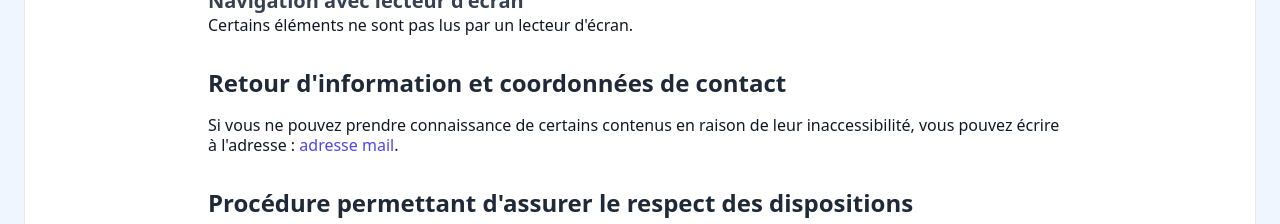
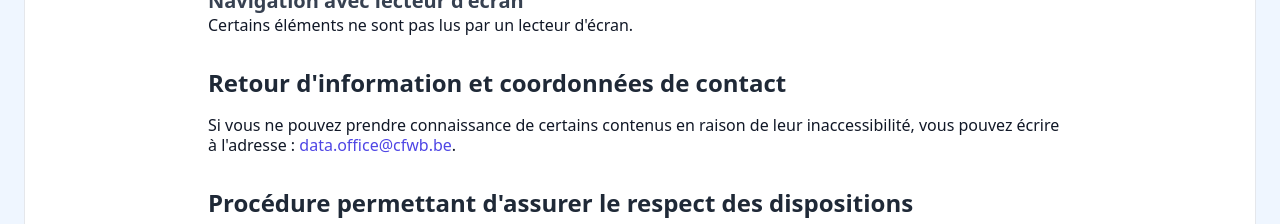
Before and after one commit to data-cfwb/subsidies, a Vue app: page /declaration-sur-l-accessibilite in a window 1280 px wide. Shown: the part 1280-1504 px from the top of the page. Built offline with nearby package versions, Linux system fonts and the light colour scheme.

Commit message:
fix: address

```diff
--- a/src/components/layouts/AccessibilityLayout.vue
+++ b/src/components/layouts/AccessibilityLayout.vue
@@ -127,7 +127,7 @@
               Si vous ne pouvez prendre connaissance de certains contenus en raison de leur inaccessibilité, vous pouvez écrire à l'adresse : <a
                 href="mailto:data.office@cfwb.be"
                 class="text-indigo-600 hover:underline"
-              >adresse mail</a>.
+              >data.office@cfwb.be</a>.
             </p>
 
             <h2 class="text-2xl font-semibold mt-8 mb-4 text-gray-800">
```
